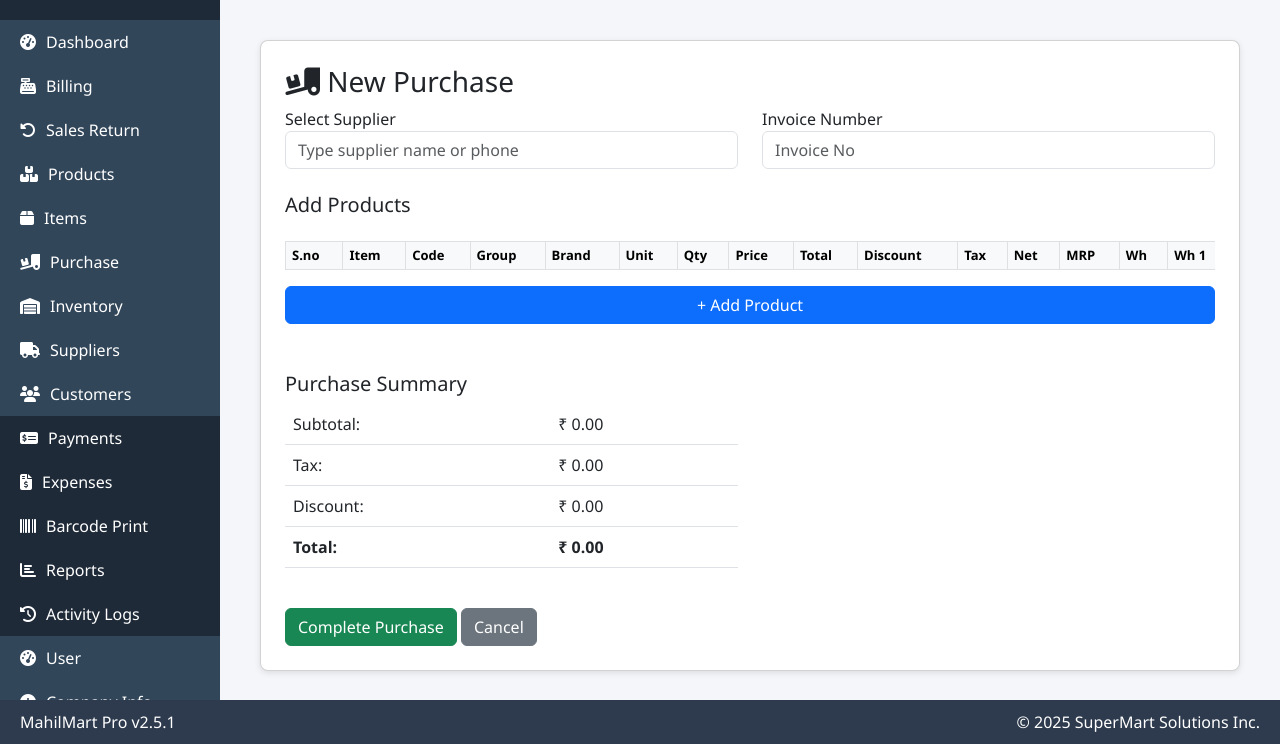
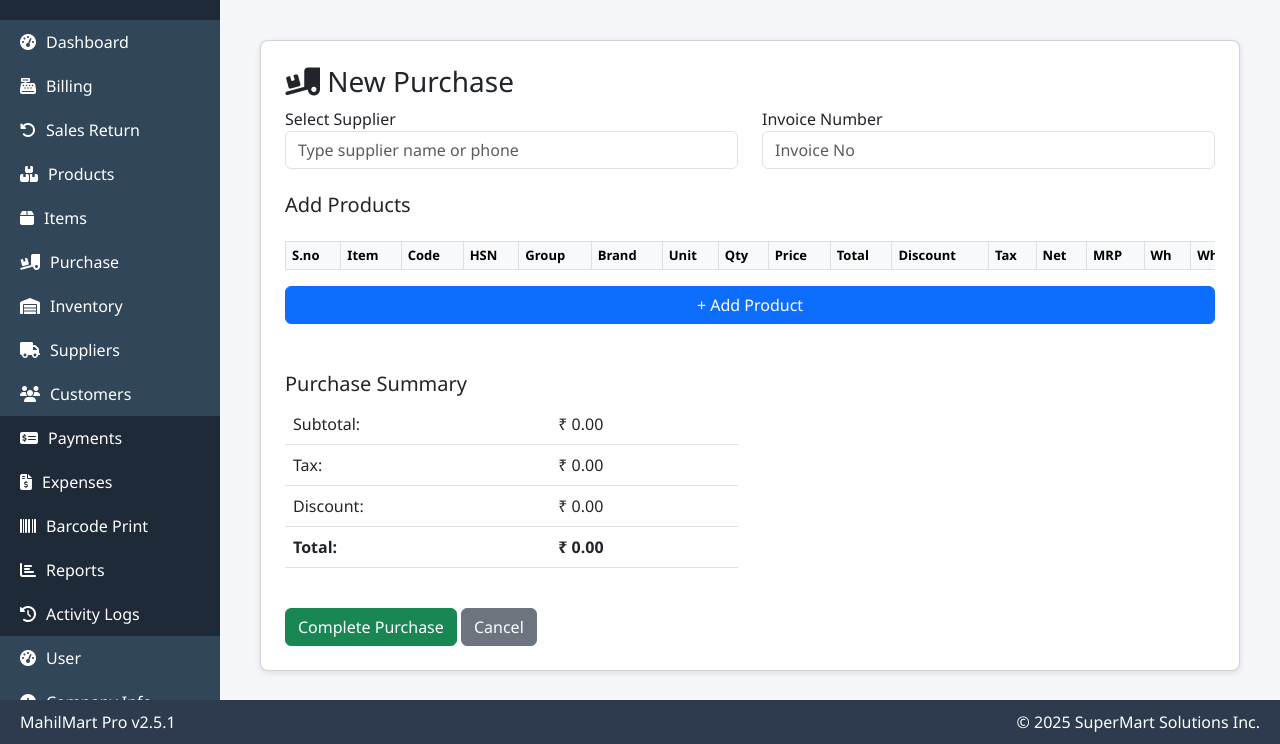
Before and after one commit to mahiltechlabops-bot/mahilmart-pos, a Django app: page /purchase/ in a window 1280 px wide. Shown: the part 56-800 px from the top of the page. Run offline with Django 5.2, Linux system fonts and the light colour scheme; data that the repository does not hold is empty.

Commit message:
hsn retrive on purchase page

```diff
--- a/MahilMartPOS_App/templates/billing.html
+++ b/MahilMartPOS_App/templates/billing.html
@@ -617,7 +617,7 @@
 
     // Manually append all required fields (if not automatically included)
     const requiredFields = [
-        'name',  'cell', 'email', 'address', 'date_joined',
+        'cell', 'email', 'address', 'date_joined',
         'sale_type', 'bill_type', 'counter', 'points', 'total_earned'
     ];
 
--- a/MahilMartPOS_App/templates/order.html
+++ b/MahilMartPOS_App/templates/order.html
@@ -14,7 +14,7 @@
         }
 
         .container {
-            max-width: 1240px;
+            max-width: 1500px;
             margin: auto;
         }
 
--- a/MahilMartPOS_App/templates/purchase.html
+++ b/MahilMartPOS_App/templates/purchase.html
@@ -29,6 +29,7 @@
   }
 
   #purchaseTable td:nth-child(3) input,
+  #purchaseTable td:nth-child(4) input,
   #purchaseTable td:nth-child(7) input,  /* Qty */
   #purchaseTable td:nth-child(8) input,  /* Price */
   #purchaseTable td:nth-child(9) input,  /* Total */
@@ -39,7 +40,7 @@
   #purchaseTable td:nth-child(14) input, /* Wh */
   #purchaseTable td:nth-child(15) input, /* Wh 1 */
   #purchaseTable td:nth-child(16) input  /* Sale Price */ {
-    width: 55px !important;
+    width: 50px !important;
     padding: 3px 4px;
     font-size: 12px;
     box-sizing: border-box;
@@ -47,8 +48,10 @@
 
   #purchaseTable td:nth-child(2) input,
   #purchaseTable td:nth-child(17) input,
-  #purchaseTable td:nth-child(19) input {
-    width: 90px !important;
+  #purchaseTable td:nth-child(18) input,
+  #purchaseTable td:nth-child(19) input,
+  #purchaseTable td:nth-child(20) input {
+    width: 87px !important;
     padding: 3px 4px;
     font-size: 12px;
     box-sizing: border-box;
@@ -88,19 +91,26 @@
       </div>
     </div>
 
-    <!-- Auto-filled Supplier Details -->
+    <!-- Two-column Supplier Details -->
     <div class="row mb-3" id="supplierDetails" style="display:none;">
       <div class="col-md-12">
-        <h6>Supplier Details:</h6>
+        <h6><b>Supplier Details:</b></h6>
+        <div class="row">
+          <div class="col-md-6">
             <div><b>Contact Person:</b> <span id="supplierContact"></span></div>
             <div><b>Phone:</b> <span id="supplierPhone"></span></div>
             <div><b>Email:</b> <span id="supplierEmail"></span></div>
             <div><b>Address:</b> <span id="supplierAddress"></span></div>
+
+          </div>
+          <div class="col-md-6">
             <div><b>Bank:</b> <span id="supplierBank"></span></div>
             <div><b>Account #:</b> <span id="supplierAccount"></span></div>
             <div><b>IFSC:</b> <span id="supplierIFSC"></span></div>
             <div><b>GST No:</b> <span id="supplierGST"></span></div>
             <div><b>Credit Terms:</b> <span id="supplierCredit"></span></div>
+          </div>
+        </div>
       </div>
     </div>
 
@@ -112,7 +122,7 @@
           <table class="table table-sm table-bordered mt-3" id="purchaseTable" style="min-width: 1500px; font-size: 0.85rem;">
             <thead class="table-light">
               <tr>
-                <th>S.no</th><th>Item</th><th>Code</th><th>Group</th><th>Brand</th><th>Unit</th>
+                <th>S.no</th><th>Item</th><th>Code</th><th>HSN</th><th>Group</th><th>Brand</th><th>Unit</th>
                 <th>Qty</th><th>Price</th><th>Total</th><th>Discount</th><th>Tax</th><th>Net</th>
                 <th>MRP</th><th>Wh</th><th>Wh 1</th><th>Sale Price</th><th>Purchased At</th>
                 <th>Batch No</th><th>Expiry Date</th><th>Action</th>
@@ -162,6 +172,7 @@ document.addEventListener("DOMContentLoaded", () => {
       <td class="sno"></td>
       <td><input class="form-control item-name" onblur="fetchItemDetails(this)"></td>
       <td><input class="form-control item-code" onblur="fetchItemDetails(this)"></td>
+      <td><input class="form-control hsn" readonly></td>
       <td><input class="form-control group" readonly></td>
       <td><input class="form-control brand" readonly></td>
       <td><input class="form-control unit" readonly></td>
@@ -182,6 +193,9 @@ document.addEventListener("DOMContentLoaded", () => {
     productTableBody.appendChild(row);
     updateSerials();
     calculateRow(row);
+
+    const itemInput = row.querySelector('.item-name');
+    if (itemInput) itemInput.focus();
   });
 
   // populate supplier details
@@ -221,6 +235,7 @@ document.addEventListener("DOMContentLoaded", () => {
     const items = Array.from(productTableBody.querySelectorAll('tr')).map(r => ({
       item_name: r.querySelector('.item-name').value,
       item_code: r.querySelector('.item-code').value,
+      hsn: r.querySelector('.hsn').value,
       quantity: r.querySelector('.qty').value,
       price: r.querySelector('.price').value,
       total_price: r.querySelector('.total').value,
@@ -277,6 +292,7 @@ document.addEventListener("DOMContentLoaded", () => {
 
         row.querySelector('.item-name').value = data.item_name;
         row.querySelector('.item-code').value = data.code;
+        row.querySelector('.hsn').value = data.hsn;
         row.querySelector('.group').value = data.group;
         row.querySelector('.brand').value = data.brand;
         row.querySelector('.unit').value = data.unit;
@@ -286,7 +302,7 @@ document.addEventListener("DOMContentLoaded", () => {
         row.querySelector('.sale_price').value = data.sale_price;
         row.querySelector('.mrp').value = data.mrp;
 
-        calculateRow(row);  // Make sure this function is also defined elsewhere
+        calculateRow(row);
       })
       .catch(error => {
         console.error("Fetch item failed:", error);
@@ -346,7 +362,12 @@ function deleteRow(btn) {
   document.querySelectorAll('#productTableBody .sno').forEach((cell, i) => {
     cell.textContent = i + 1;
   });
+
+  // Focus item name input of previous row (if exists)
+  if (previousRow) {
+    const input = previousRow.querySelector('.item-name');
+    if (input) input.focus();
   }
-
+}
 </script>
 {% endblock %}
--- a/MahilMartPOS_App/views.py
+++ b/MahilMartPOS_App/views.py
@@ -23,6 +23,10 @@ from django.utils.timezone import localtime
 from django.http import HttpResponse
 from decimal import Decimal, ROUND_HALF_UP
 from datetime import date
+from django.shortcuts import render, redirect
+from django.shortcuts import redirect, HttpResponse
+from .models import Quotation, Order, OrderItem
+from django.utils import timezone
 from .models import (
     Supplier,
     Customer,
@@ -297,11 +301,6 @@ def create_quotation(request):
 
     return redirect('quotation_detail', qtn_no=quotation.qtn_no)
 
-
-from django.shortcuts import render, redirect
-from .models import Quotation
-import json
-
 def quotation_detail(request, qtn_no=None):
     # If qtn_no is undefined/empty, fetch the last quotation
     if not qtn_no or qtn_no == "undefined":
@@ -317,12 +316,12 @@ def quotation_detail(request, qtn_no=None):
 
         # Handle items (check if already a list or needs JSON parsing)
         if isinstance(quotation.items, list):
-            items = quotation.items  # Already a list, no parsing needed
+            items = quotation.items
         else:
             try:
                 items = json.loads(quotation.items) if quotation.items else []
             except (TypeError, json.JSONDecodeError):
-                items = []  # Fallback if parsing fails
+                items = []
 
         context = {
             'quotation': quotation,
@@ -342,7 +341,6 @@ def quotation_detail(request, qtn_no=None):
         return render(request, 'quotation_detail.html', {'quotation': None, 'qtn_no': qtn_no})
 
 def get_last_quotation(request):
-    # Get the most recent quotation
     last_quotation = Quotation.objects.last()
 
     if not last_quotation:
@@ -435,6 +433,14 @@ def convert_quotation_to_order(request, qtn_no):
 
     first_qtn = quotations.first()
 
+    items = first_qtn.items or []
+    advance = float(getattr(first_qtn, 'advance', 0) or 0)
+    paid = float(getattr(first_qtn, 'paid', 0) or 0)
+
+    total_amount = sum(float(item.get('amount', 0)) for item in items)
+    due = total_amount - (advance + paid)
+
+    # Create the Order
     order = Order.objects.create(
         customer_name=first_qtn.name,
         phone_number=first_qtn.cell,
@@ -444,21 +450,27 @@ def convert_quotation_to_order(request, qtn_no):
         expected_delivery_datetime=timezone.now(),
         delivery='no',
         charges=0,
-        total_order_amount=sum(q.total_amount for q in quotations),
-        advance=first_qtn.received,
-        due_balance=first_qtn.balance,
+        total_order_amount=total_amount,
+        advance=advance,
+        due_balance=due,
         payment_type='cash',
         order_status='pending',
     )
 
+    # Create OrderItem records
     for q in quotations:
-        OrderItem.objects.create(
-            order=order,
-            item_name=q.item_name,
-            quantity=q.qty,
-            rate=q.selling_price,
-            amount=q.total_amount,
-        )
+        q_items = q.items or []
+        for item in q_items:
+            print("Item:", item)
+            rate = float(item.get("sellingprice", 0))   # Use correct key
+            amount = float(item.get("amount", 0))
+            OrderItem.objects.create(
+                order=order,
+                item_name=item.get("item_name", ""),
+                quantity=item.get("qty", 0),
+                rate=rate,
+                amount=amount,
+            )
 
     return redirect('order_list')
 
@@ -510,7 +522,7 @@ def item_creation(request):
             P_unit=P_unit,
             group=group,
             brand=brand,
-            tax=gst_percent,  # Save the gst_percent directly
+            tax=gst_percent,
             HSN_SAC=HSN_SAC,
             use_MRP=use_MRP,
             points=points,
@@ -709,6 +721,7 @@ def purchase_view(request):
 
         rows = zip(
             request.POST.getlist('item_code'),
+            request.POST.getlist('hsn'),
             request.POST.getlist('qty'),
             request.POST.getlist('price'),
             request.POST.getlist('discount'),
@@ -719,7 +732,7 @@ def purchase_view(request):
             request.POST.getlist('sale_price'),
         )
 
-        for code, qty, price, disc, tax, mrp, wp, wp1, sp in rows:
+        for code, hsn, qty, price, disc, tax, mrp, wp, wp1, sp in rows:
             item = get_object_or_404(Item, code=code)
             qty = float(qty)
             price = float(price)
@@ -732,6 +745,7 @@ def purchase_view(request):
             PurchaseItem.objects.create(
                 purchase=purchase,
                 item=item,
+                hsn=hsn,
                 quantity=qty,
                 unit_price=price,
                 total_price=total,
@@ -772,6 +786,7 @@ def fetch_item(request):
         return JsonResponse({
             'item_name': item.item_name,
             'code': item.code,
+            'hsn': item.HSN_SAC or '',
             'group': item.group or '',
             'brand': item.brand or '',
             'unit': item.unit or '',
@@ -799,7 +814,6 @@ def create_purchase(request):
             items_data = data.get("items", [])
 
             supplier = Supplier.objects.get(id=supplier_id)
-            # purchase = Purchase.objects.create(supplier=supplier)
             invoice_no = data.get("invoice_no", "").strip()
             purchase = Purchase.objects.create(supplier=supplier, invoice_no=invoice_no)
 
@@ -836,6 +850,7 @@ def create_purchase(request):
                     unit=item_obj.unit,
                     code=item.get('item_code', ''),
                     item_name=item.get('item_name', ''),
+                    hsn=item.get('hsn', None),
                     quantity=qty_purchased,
                     unit_price=item['price'],
                     total_price=item['total_price'],
@@ -858,6 +873,7 @@ def create_purchase(request):
                     item=item_obj,
                     item_name=item.get('item_name', ''),
                     code=item.get('item_code', ''),
+                    hsn=item.get('hsn', None),
                     group=item_obj.group,
                     brand=item_obj.brand,
                     unit=item_obj.unit,
@@ -1082,7 +1098,8 @@ def inventory_view(request):
             Q(item__item_name__icontains=query) |
             Q(item__code__icontains=query) |
             Q(item__brand__icontains=query) |
-            Q(item__unit__icontains=query)
+            Q(item__unit__icontains=query)  |
+            Q(item__hsn__icontains=query)
         )
 
     return render(request, 'inventory.html', {
```
Also changed, not shown: MahilMartPOS_App/models.py (+2 -21 lines), MahilMartPOS_App/templates/inventory.html (+2 -7 lines), MahilMartPOS_App/migrations/0062_item_hsn.py (added), MahilMartPOS_App/migrations/0063_remove_item_hsn.py (added), MahilMartPOS_App/migrations/0064_purchaseitem_hsn.py (added), MahilMartPOS_App/migrations/0065_inventory_hsn.py (added), MahilMartPOS_App/templates/items.html (line endings or trailing spaces). Lines whose indentation alone changed are shown as unchanged.
